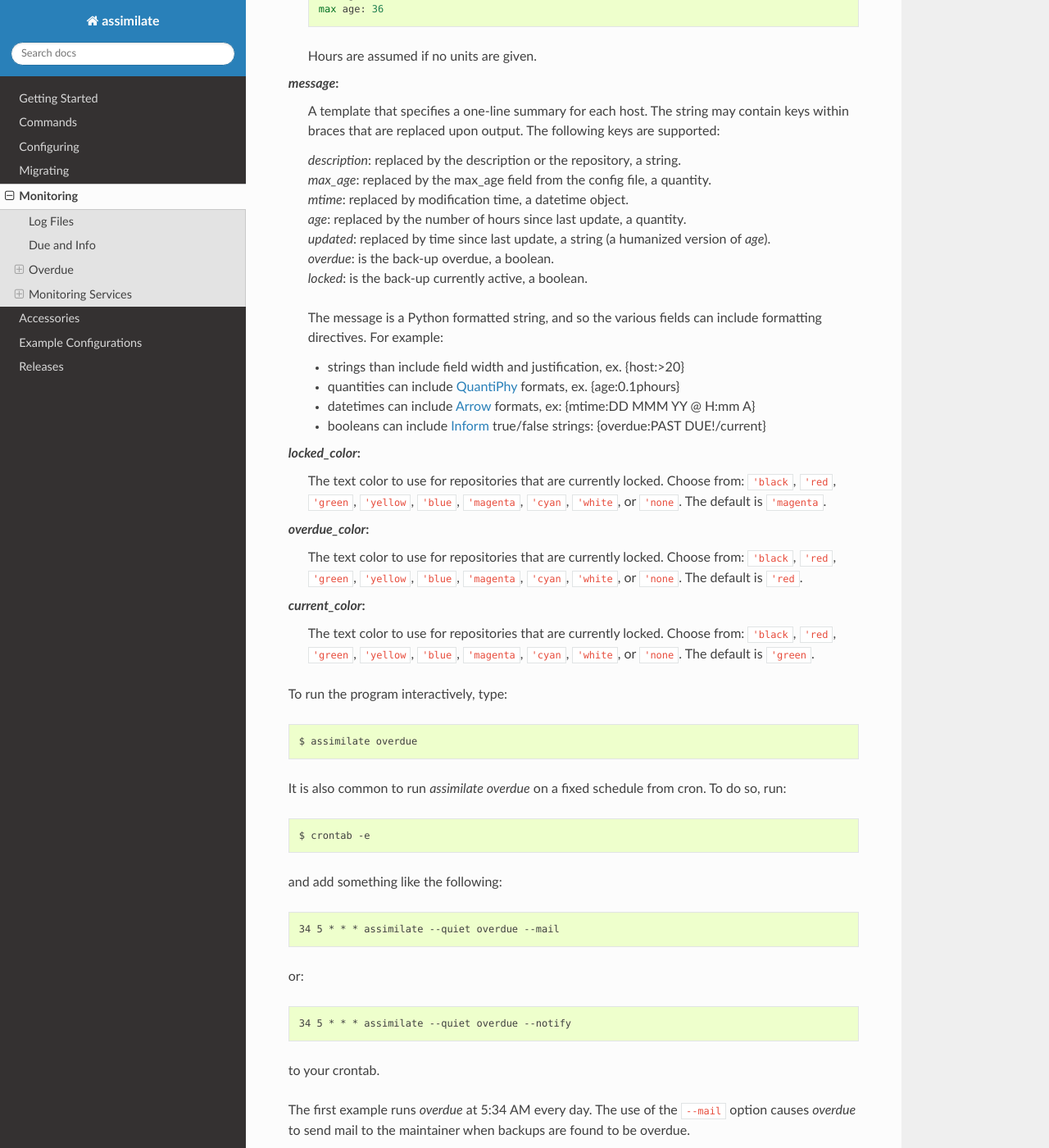
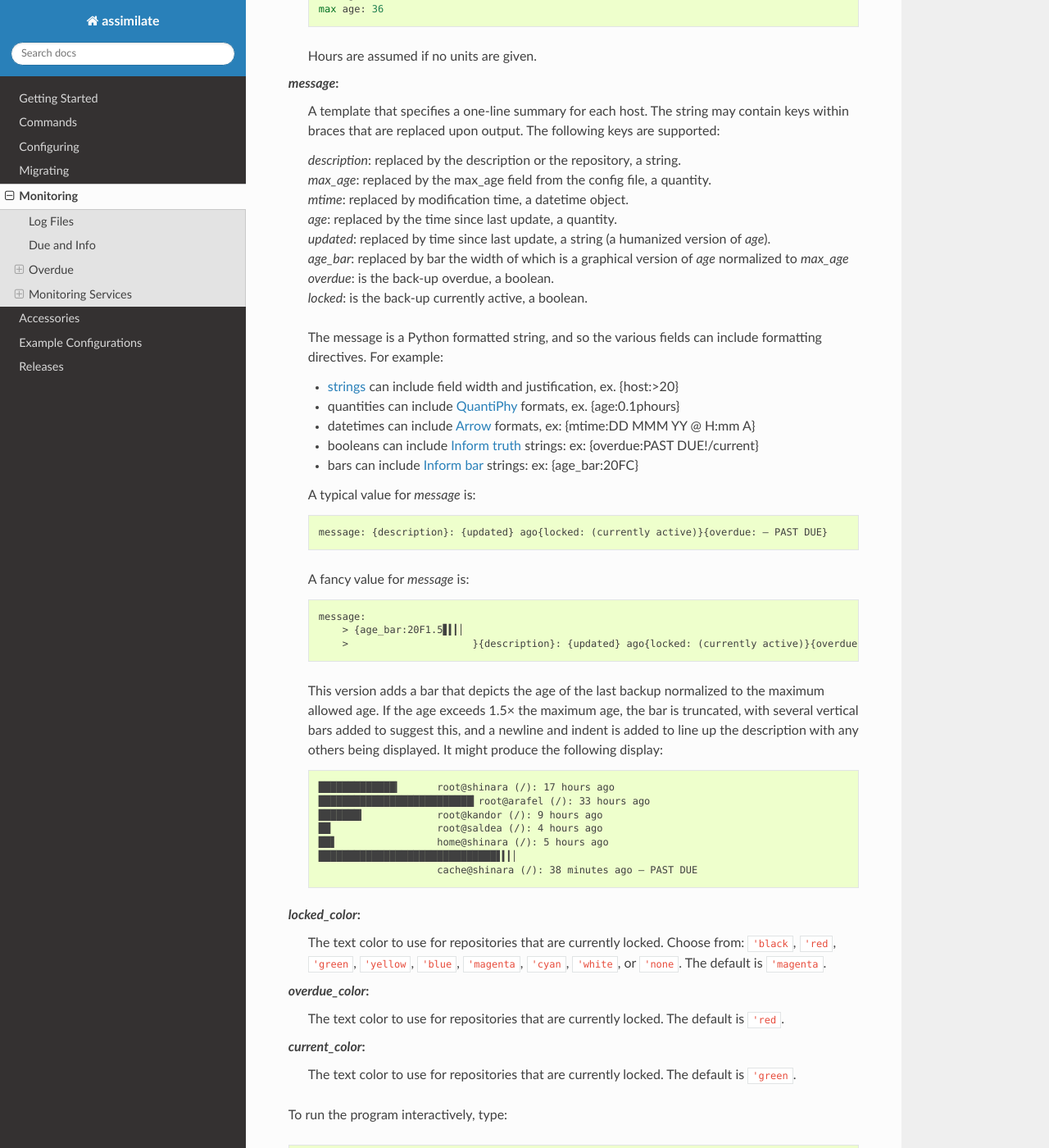
Before and after one commit to KenKundert/assimilate, a Sphinx documentation site: the page built from doc/monitoring.rst, in a window 1280 px wide and 1400 px high, scrolled down 4594 px. Shown: the whole window at 82% size. Built offline with Sphinx 7.4.7 and the Read the Docs theme 3.1.0, drawn with Linux system fonts in a browser that asks for light colours.

Commit message:
added bar option to overdue reports

```diff
--- a/README.rst
+++ b/README.rst
@@ -7,8 +7,8 @@ Assimilate — Front-End to Borg Backup
 |downloads| |build status| |coverage| |rtd status| |pypi version| |python version|
 
 :Author: Ken Kundert
-:Version: 0.0b11
-:Released: 2025-06-19
+:Version: 0.0b12
+:Released: 2025-07-30
 
 *Assimilate* is a simple command line utility to orchestrate backups. It is
 designed to make common tasks simple and efficient.  With *Assimilate*, you
--- a/assimilate/__init__.py
+++ b/assimilate/__init__.py
@@ -1,4 +1,4 @@
-__version__ = "0.0b11"
-__released__ = "2025-06-19"
+__version__ = "0.0b12"
+__released__ = "2025-07-30"
 
 from .assimilate import Assimilate, Error as AssimilateError
--- a/doc/conf.py
+++ b/doc/conf.py
@@ -56,7 +56,7 @@ copyright = u'2018-2025, Ken Kundert'
 # built documents.
 #
 # The full version, including alpha/beta/rc tags.
-release = '0.0b11'
+release = '0.0b12'
 # The short X.Y version.
 version = '.'.join(release.split('.')[0:2])
 
--- a/doc/index.rst
+++ b/doc/index.rst
@@ -5,8 +5,8 @@
 Assimilate — Front-End to Borg Backup
 =====================================
 
-| Version: 0.0b11
-| Released: 2025-06-19
+| Version: 0.0b12
+| Released: 2025-07-30
 | Please report all bugs and suggestions on GitHub_.
 
 
--- a/doc/links.rst
+++ b/doc/links.rst
@@ -11,12 +11,15 @@
 .. _GitHub: https://github.com/KenKundert/assimilate/issues
 .. _HealthChecks.io: https://healthchecks.io
 .. _Hetzner: https://www.hetzner.com/storage/storage-box
-.. _Inform: https://inform.readthedocs.io/en/stable/api.html#inform.truth
+.. _Inform: https://inform.readthedocs.io
+.. _truth: https://inform.readthedocs.io/en/stable/api.html#inform.truth
+.. _bar: https://inform.readthedocs.io/en/stable/api.html#inform.bar
 .. _NestedText: https://nestedtext.org
 .. _NTlog: https://github.com/KenKundert/ntlog
 .. _PostFix: http://www.postfix.org
 .. _QuantiPhy: https://quantiphy.readthedocs.io/en/stable/api.html#quantiphy.Quantity.format
 .. _RSync: https://www.rsync.net/products/attic.html
 .. _SpareKeys: https://github.com/kalekundert/sparekeys
+.. _strings: https://docs.python.org/3/library/string.html#format-specification-mini-language
 .. _transfer: https://borgbackup.readthedocs.io/en/latest/usage/transfer.html
 .. _Vorta: https://github.com/borgbase/vorta
--- a/doc/monitoring.rst
+++ b/doc/monitoring.rst
@@ -248,18 +248,44 @@ In addition, there are some shared settings available:
     | *description*: replaced by the description or the repository, a string.
     | *max_age*: replaced by the max_age field from the config file, a quantity.
     | *mtime*: replaced by modification time, a datetime object.
-    | *age*: replaced by the number of hours since last update, a quantity.
+    | *age*: replaced by the time since last update, a quantity.
     | *updated*: replaced by time since last update, a string (a humanized version of *age*).
+    | *age_bar*: replaced by bar the width of which is a graphical version of *age* normalized to *max_age*
     | *overdue*: is the back-up overdue, a boolean.
     | *locked*: is the back-up currently active, a boolean.
 
     The message is a Python formatted string, and so the various fields can include
     formatting directives.  For example:
 
-    - strings than include field width and justification, ex. {host:>20}
+    - strings_ can include field width and justification, ex. {host:>20}
     - quantities can include QuantiPhy_ formats, ex. {age:0.1phours}
     - datetimes can include Arrow_ formats, ex: {mtime:DD MMM YY @ H:mm A}
-    - booleans can include Inform_ true/false strings: {overdue:PAST DUE!/current}
+    - booleans can include Inform_ truth_ strings: ex: {overdue:PAST DUE!/current}
+    - bars can include Inform_ bar_ strings: ex: {age_bar:20FC}
+
+    A typical value for *message* is::
+
+        message: {description}: {updated} ago{locked: (currently active)}{overdue: — PAST DUE}
+
+    A fancy value for *message* is::
+
+        message:
+            > {age_bar:20F1.5▋▍▎▏
+            >                     }{description}: {updated} ago{locked: (currently active)}{overdue: — PAST DUE}
+
+    This version adds a bar that depicts the age of the last backup normalized
+    to the maximum allowed age.  If the age exceeds 1.5× the maximum age, the
+    bar is truncated, with several vertical bars added to suggest this, and
+    a newline and indent is added to line up the description with any others
+    being displayed.  It might produce the following display::
+
+        █████████████▎      root@shinara (/): 17 hours ago
+        ██████████████████████████▎root@arafel (/): 33 hours ago
+        ███████▎            root@kandor (/): 9 hours ago
+        ██                  root@saldea (/): 4 hours ago
+        ██▋                 home@shinara (/): 5 hours ago
+        ██████████████████████████████▋▍▎▏
+                            cache@shinara (/): 38 minutes ago — PAST DUE
 
 *locked_color*:
     The text color to use for repositories that are currently locked.  Choose
@@ -269,17 +295,11 @@ In addition, there are some shared settings available:
     The default is ``'magenta``.
 
 *overdue_color*:
-    The text color to use for repositories that are currently locked.  Choose
-    from:
-    ``'black``, ``'red``, ``'green``, ``'yellow``, ``'blue``, ``'magenta``,
-    ``'cyan``, ``'white``, or ``'none``.
+    The text color to use for repositories that are currently locked.
     The default is ``'red``.
 
 *current_color*:
-    The text color to use for repositories that are currently locked.  Choose
-    from:
-    ``'black``, ``'red``, ``'green``, ``'yellow``, ``'blue``, ``'magenta``,
-    ``'cyan``, ``'white``, or ``'none``.
+    The text color to use for repositories that are currently locked.
     The default is ``'green``.
 
 
--- a/doc/releases.rst
+++ b/doc/releases.rst
@@ -11,13 +11,13 @@ earlier versions of *Borg* you should use Emborg_.
     *Assimilate* is designed to work with *Borg Backup v2.0*.  *Borg 2.0* is
     currently in beta release, so neither *Borg* nor *Assimilate* should be used
     in a production setting.  *Assimilate* is currently being tested against
-    *Borg v2.0.0b18*.
+    *Borg v2.0.0b19*.
 
 
 Latest development release
 --------------------------
-| Version: 0.0b11
-| Released: 2025-06-19
+| Version: 0.0b12
+| Released: 2025-07-30
 
 0.0.0 (2025-??-??)
 ------------------
--- a/pyproject.toml
+++ b/pyproject.toml
@@ -1,6 +1,6 @@
 [project]
 name = "assimilate"
-version = "0.0b11"
+version = "0.0b12"
 description = "Borg front end."
 readme = "README.rst"
 keywords = ["assimilate", "emborg", "borg", "borgmatic", "vorta", "backups"]
@@ -23,7 +23,7 @@ dependencies = [
     "appdirs",
     "arrow>=1.3",
     "docopt",
-    "inform>=1.34",
+    "inform>=1.35",
     "nestedtext",
     "ntlog",
     "quantiphy",
```
Also changed, not shown: 4 other files.
